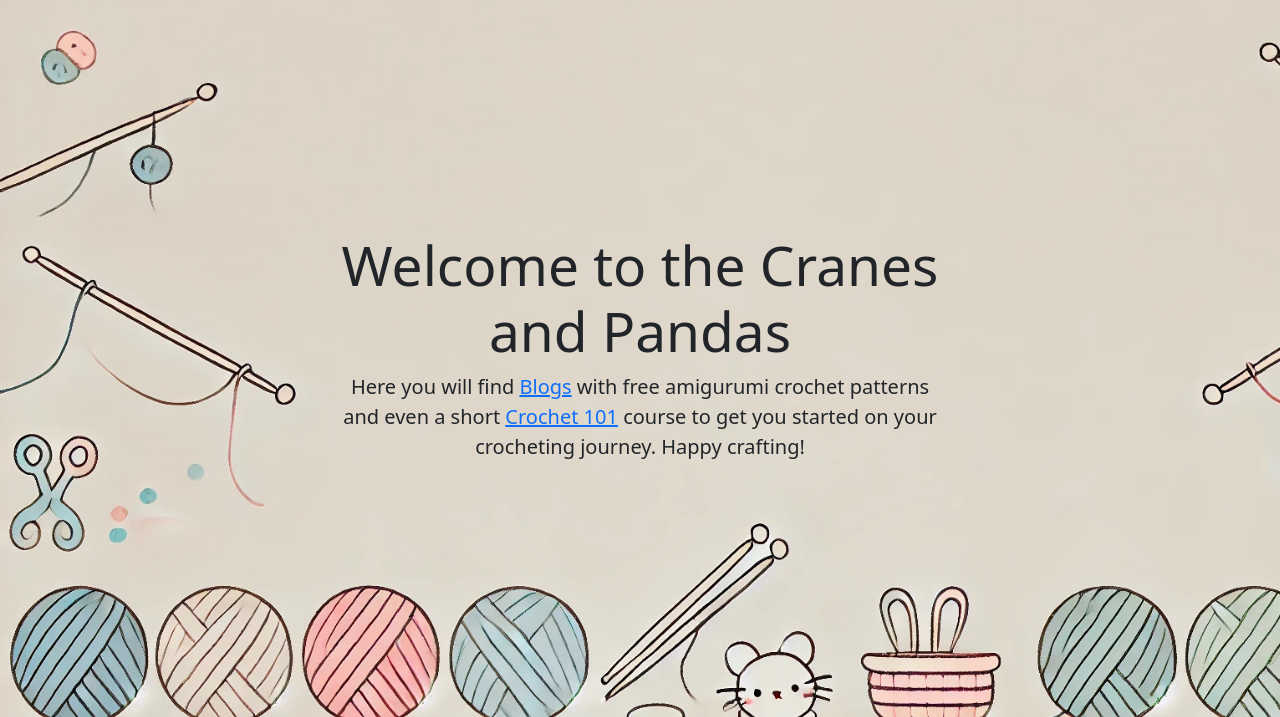
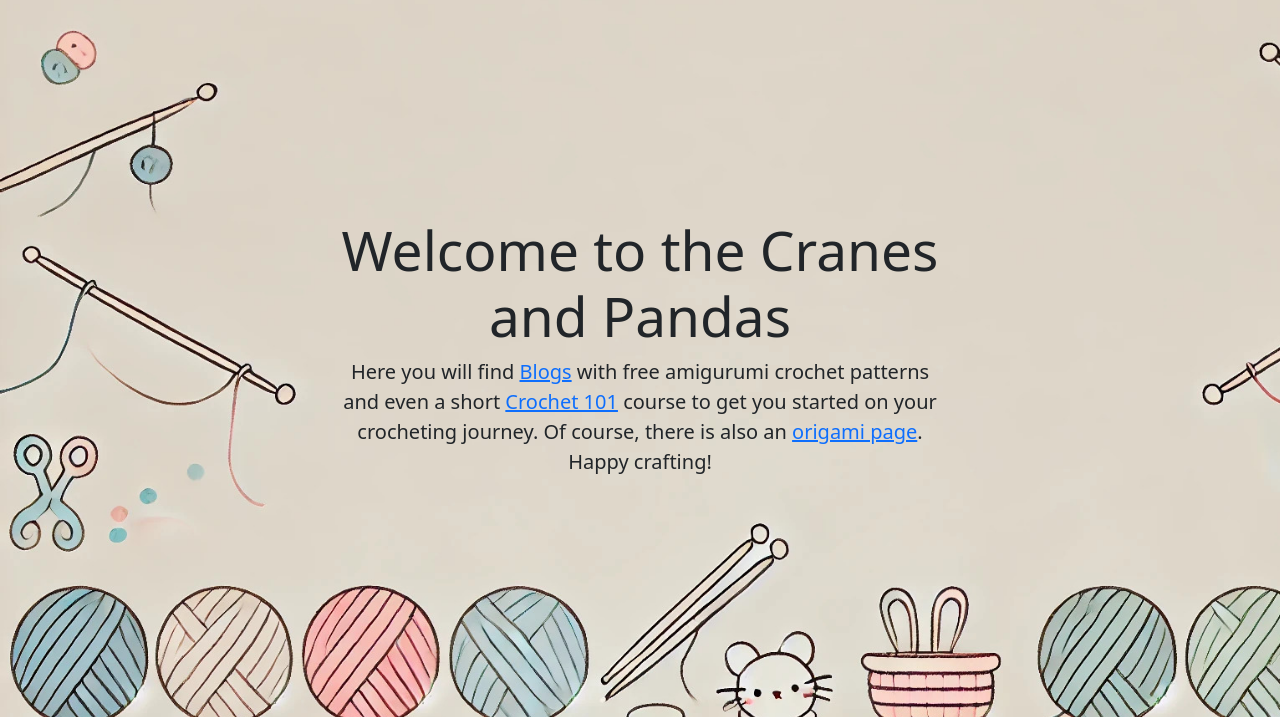
Before and after one commit to naino0316/my-blog, a Flask app: page / in a window 1280 px wide. Shown: the part 56-773 px from the top of the page. Run offline with Flask 3, Linux system fonts and the light colour scheme.

Commit message:
update homepage

```diff
--- a/server.py
+++ b/server.py
@@ -43,7 +43,7 @@ def lesson_page(num):
 
 @app.route('/origami')
 def origami_page():
-    return 'Sorry, nothing here yet :)'
+    return render_template('origami.html')
 
 if __name__ == "__main__":
     app.run(debug=True)
--- a/templates/home.html
+++ b/templates/home.html
@@ -35,7 +35,7 @@
 
         <main class="cover">
           <h1>Welcome to the Cranes and Pandas</h1>
-          <p class="lead">Here you will find <a href="{{ url_for('blogs') }}"><b>Blogs</b></a> with free amigurumi crochet patterns and even a short <a href="{{ url_for('crochet_101') }}"><b>Crochet 101</b></a> course to get you started on your crocheting journey. Happy crafting!</p>
+          <p class="lead">Here you will find <a href="{{ url_for('blogs') }}"><b>Blogs</b></a> with free amigurumi crochet patterns and even a short <a href="{{ url_for('crochet_101') }}"><b>Crochet 101</b></a> course to get you started on your crocheting journey. Of course, there is also an <a href="{{url_for('origami_page')}}"><b>origami page</b></a>. Happy crafting!</p>
         </main>
 
         <script src="https://cdn.jsdelivr.net/npm/bootstrap@5.3.3/dist/js/bootstrap.bundle.min.js" integrity="sha384-YvpcrYf0tY3lHB60NNkmXc5s9fDVZLESaAA55NDzOxhy9GkcIdslK1eN7N6jIeHz" crossorigin="anonymous"></script>
```
